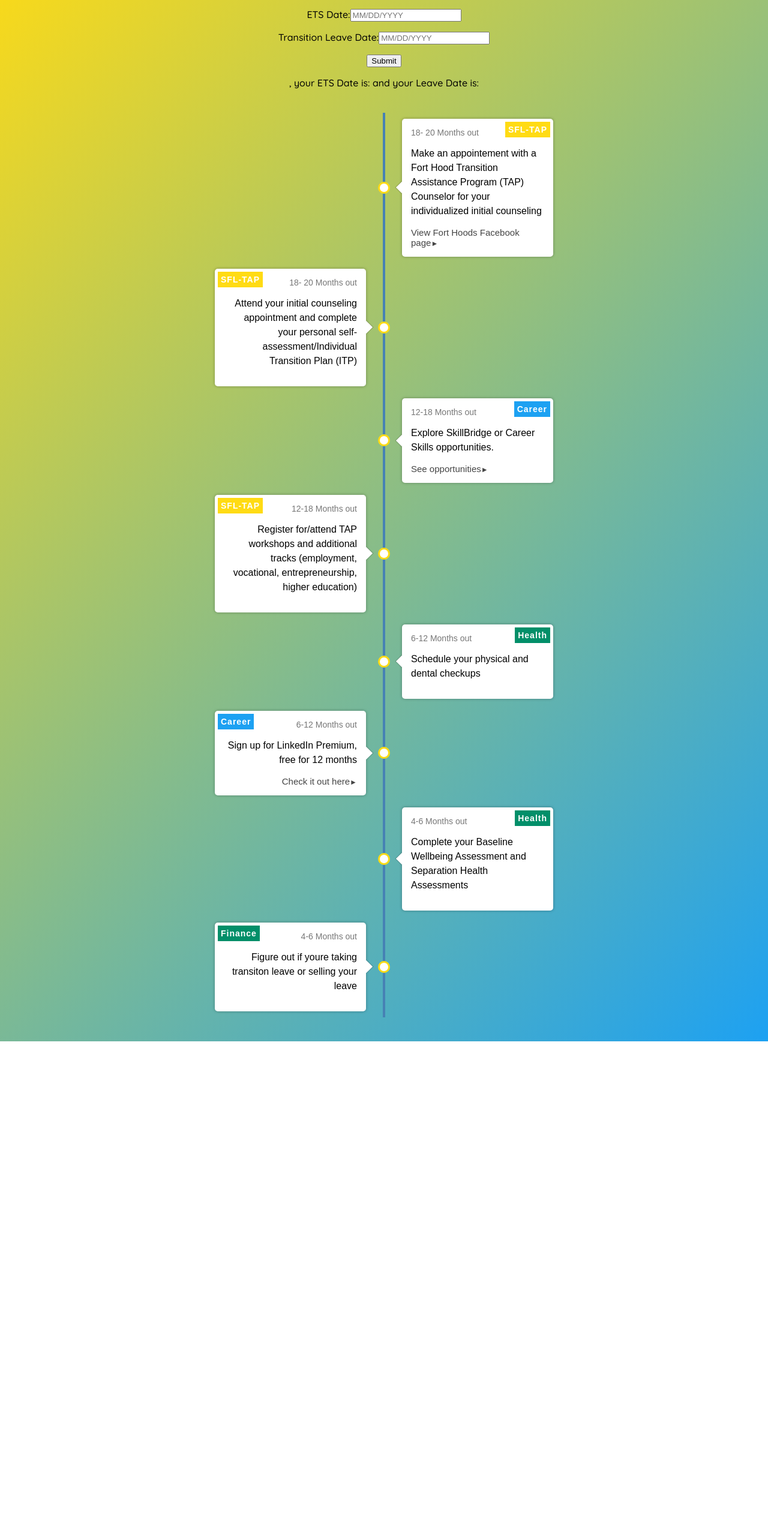
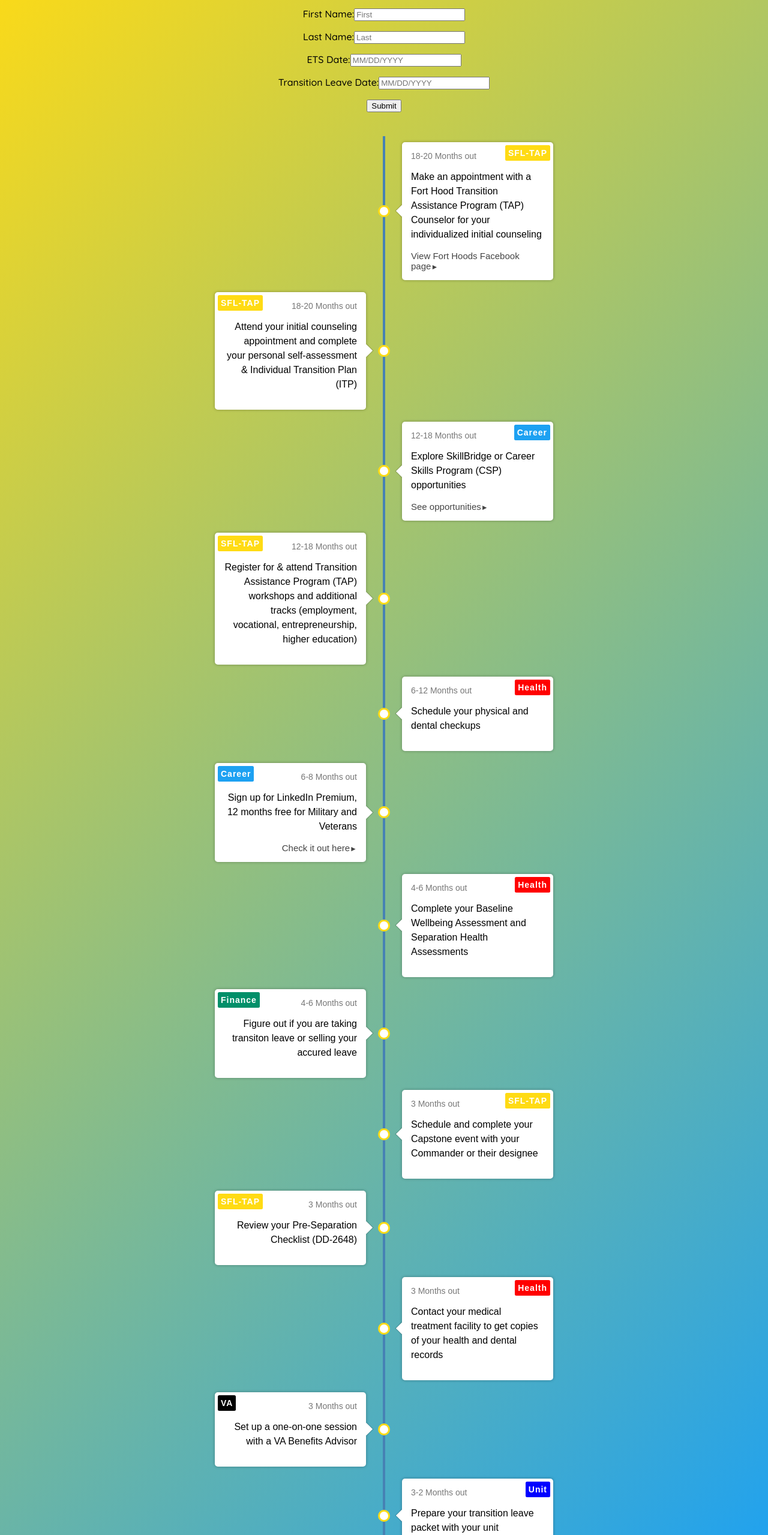
Before and after one commit to polig57/The-ETS-App, a React app: page / in a window 1280 px wide. Shown: the part 107-2666 px from the top of the page at 60% size. Before the commit the page ends 1843 px from the top, so only its background shows below. Built offline with nearby package versions, Linux system fonts and the light colour scheme; the HTML template or start-up script is replaced by a standard one.

Commit message:
submit button fix, data added

```diff
--- a/react-client/src/components/App.css
+++ b/react-client/src/components/App.css
@@ -16,9 +16,14 @@ body {
 #root {
   width: 100%;
 }
+#text {
+  display: none;
+  justify-content: flex-start;
+
+}
+
 h1 {
   text-align: center;
-  background-color: white;
 }
 
 .form-field {
@@ -100,6 +105,7 @@ h1 {
   color: #fff;
   font-size: 14px;
   font-weight: bold;
+  border-radius: 2.5px;
   padding: 5px;
   text-transform: capitalize;
   letter-spacing: 1px;
--- a/react-client/src/components/Form/Form.jsx
+++ b/react-client/src/components/Form/Form.jsx
@@ -25,9 +25,15 @@ class Form extends Component {
   };
 
   toggleButton() {
-    this.setState((currentState) => ({
-      textDisplay: currentState.textDisplay,
-    }));
+    let userInput = document.getElementById("text");
+    let displayInput = userInput.style.display;
+
+    if (displayInput == 'block') {
+      userInput.style.display='none';
+    } else {
+      userInput.style.display='block';
+    }
+    event.preventDefault();
   }
 
   handleInputChange(event) {
@@ -37,7 +43,6 @@ class Form extends Component {
       [event.target.etsDate]: event.target.value,
       [event.target.leaveDate]: event.target.value,
       [event.target.rank]: event.target.value,
-      [event.target.textDisplay]: state.textDisplay,
     })
   };
 
@@ -67,6 +72,7 @@ class Form extends Component {
               <option value='SPC'>SPC</option>
             </select>
           </label>
+          <p></p>
           <label>
             First Name:
             <input
@@ -77,6 +83,7 @@ class Form extends Component {
               onChange={this.handleInputChange}
             />
           </label>
+          <p></p>
           <label>
             Last Name:
             <input
@@ -109,16 +116,15 @@ class Form extends Component {
               onChange={this.handleInputChange}
             />
           </label>
+        </form>
+          <div id='info'>
             <p>
-            {!this.state.textDisplay && this.props.text}
               <button onClick={() => this.toggleButton()}> Submit </button>
             </p>
-          <div id='info'>
-            <p>
-              {rank} {lastName}, {firstName} your ETS Date is: {etsDate} and your Leave Date is: {leaveDate}
+            <p id='text'>
+              {rank} {lastName}, {firstName} your ETS Date is: {etsDate} and your Leave Date is: {leaveDate}. Here's a look at your Transition timeline.
             </p>
           </div>
-        </form>
       </div>
     )
   }
--- a/react-client/src/components/Timeline/Data.js
+++ b/react-client/src/components/Timeline/Data.js
@@ -1,7 +1,7 @@
 const timelineData = [
   {
-    text: 'Make an appointement with a Fort Hood Transition Assistance Program (TAP) Counselor for your individualized initial counseling',
-    months: '18- 20 Months out',
+    text: 'Make an appointment with a Fort Hood Transition Assistance Program (TAP) Counselor for your individualized initial counseling',
+    months: '18-20 Months out',
     category: {
       tag: 'SFL-TAP',
       color: '#FFDB14'
@@ -13,8 +13,8 @@ const timelineData = [
   },
 
   {
-    text: 'Attend your initial counseling appointment and complete your personal self-assessment/Individual Transition Plan (ITP)',
-    months: '18- 20 Months out',
+    text: 'Attend your initial counseling appointment and complete your personal self-assessment & Individual Transition Plan (ITP)',
+    months: '18-20 Months out',
     category: {
       tag: 'SFL-TAP',
       color: '#FFDB14'
@@ -26,7 +26,7 @@ const timelineData = [
   },
 
   {
-    text: 'Explore SkillBridge or Career Skills opportunities. ',
+    text: 'Explore SkillBridge or Career Skills Program (CSP) opportunities',
     months: '12-18 Months out',
     category: {
       tag: 'Career',
@@ -40,7 +40,7 @@ const timelineData = [
 
   {
     text:
-      'Register for/attend TAP workshops and additional tracks (employment, vocational, entrepreneurship, higher education)',
+      'Register for & attend Transition Assistance Program (TAP) workshops and additional tracks (employment, vocational, entrepreneurship, higher education)',
     months: '12-18 Months out',
     category: {
       tag: 'SFL-TAP',
@@ -57,7 +57,7 @@ const timelineData = [
     months: '6-12 Months out',
     category: {
       tag: 'Health',
-      color: '#018f69'
+      color: 'red'
     },
     //   link: {
     //       url: 'https://[FILL IN IF FOUND RELEVANT INFO ONLINE]',
@@ -65,8 +65,8 @@ const timelineData = [
     //   }
   },
   {
-    text: 'Sign up for LinkedIn Premium, free for 12 months',
-    months: '6-12 Months out',
+    text: 'Sign up for LinkedIn Premium, 12 months free for Military and Veterans',
+    months: '6-8 Months out',
     category: {
       tag: 'Career',
       color: '#1DA1F2'
@@ -81,7 +81,7 @@ const timelineData = [
     months: '4-6 Months out',
     category: {
       tag: 'Health',
-      color: '#018f69'
+      color: 'red'
     },
     //   link: {
     //       url: 'https://[FILL IN IF FOUND RELEVANT INFO ONLINE]',
@@ -89,7 +89,7 @@ const timelineData = [
     //   }
   },
   {
-    text: 'Figure out if youre taking transiton leave or selling your leave',
+    text: 'Figure out if you are taking transiton leave or selling your accured leave',
     months: '4-6 Months out',
     category: {
       tag: 'Finance',
@@ -100,5 +100,45 @@ const timelineData = [
     //       text: 'Check it out here'
     //   }
   },
+  {
+    text: 'Schedule and complete your Capstone event with your Commander or their designee',
+    months: '3 Months out',
+    category: {
+      tag: 'SFL-TAP',
+      color: '#FFDB14'
+    }
+  },
+  {
+    text: 'Review your Pre-Separation Checklist (DD-2648)',
+    months: '3 Months out',
+    category: {
+      tag: 'SFL-TAP',
+      color: '#FFDB14'
+    }
+  },
+  {
+    text: 'Contact your medical treatment facility to get copies of your health and dental records',
+    months: '3 Months out',
+    category: {
+      tag: 'Health',
+      color: 'red'
+    }
+  },
+  {
+    text: 'Set up a one-on-one session with a VA Benefits Advisor',
+    months: '3 Months out',
+    category: {
+      tag: 'VA',
+      color: 'black'
+    }
+  },
+  {
+    text: 'Prepare your transition leave packet with your unit',
+    months: '3-2 Months out',
+    category: {
+      tag: 'Unit',
+      color: 'blue'
+    }
+  },
 ]
 export default timelineData;
```
Also changed, not shown: 4 other files (tests, documents, lock files or other folders). Lines whose indentation alone changed are shown as unchanged.
